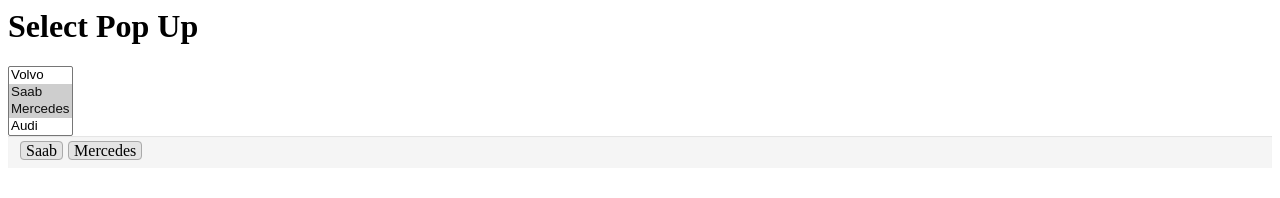
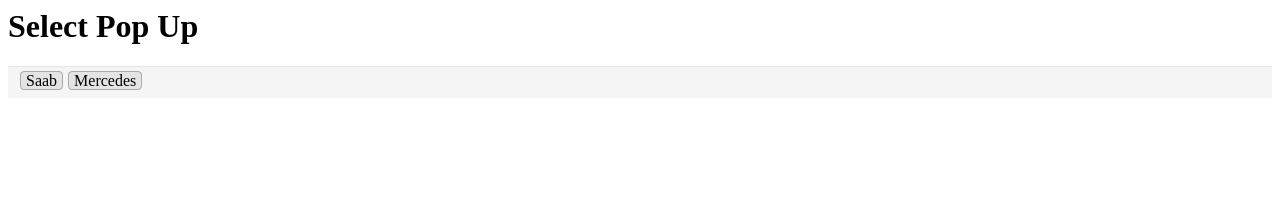
Before and after one commit to motestt65677/selectPopUp, a plain HTML site: page index.html in a window 1280 px wide. Drawn offline with Linux system fonts and the light colour scheme.

Commit message:
added README.md

```diff
--- a/selectPopUp.js
+++ b/selectPopUp.js
@@ -16,6 +16,7 @@ var SelectPopUP = function(target, settings){
 				this.target = document.querySelector(target);
 				break;
         }
+        this.target.classList.add("hide");
         this.selectedOptions = this.getSelectedOptions();
         this.selectedValue = this.getSelectedValue();
         this.selectedText = this.getSelectedText();
@@ -23,6 +24,8 @@ var SelectPopUP = function(target, settings){
         this.options = this.getOptions();
         this.settings = this.getSettings(settings);
         this.buildSelect();
+        window.addEventListener("click", this.hideSelection.bind(this));
+        this.selectionContainer.addEventListener("click", this.selectionOnClick.bind(this));
 
         // this.target.
 		//this.target.parentNode.replaceChild(this.select, this.target);
@@ -54,7 +57,6 @@ var SelectPopUP = function(target, settings){
         }
         this.select = select;
         this.select.addEventListener("click", this.toggleSelection.bind(this));
-
         //create selectionList
         var selectionContainer = document.createElement('span');
         var selectionTitle = document.createElement("div");
@@ -87,16 +89,18 @@ var SelectPopUP = function(target, settings){
         buttonContainer.classList.add("buttonContainer");
 
 
-        var selectionConfirm = document.createElement("button");
-        selectionConfirm.innerHTML = "Confirm";
-        selectionConfirm.classList.add("selectionConfirm");
-        var selectionCancel = document.createElement("button");
-        selectionCancel.innerHTML = "Cancel";
-        selectionCancel.classList.add("selectionCancel");
-        selectionCancel.addEventListener("click", this.toggleSelection.bind(this))
+        //Confirm and Cancel
+        // var selectionConfirm = document.createElement("button");
+        // selectionConfirm.innerHTML = "Confirm";
+        // selectionConfirm.classList.add("selectionConfirm");
+        // var selectionCancel = document.createElement("button");
+        // selectionCancel.innerHTML = "Cancel";
+        // selectionCancel.classList.add("selectionCancel");
+        // selectionCancel.addEventListener("click", this.toggleSelection.bind(this))
+        // buttonContainer.appendChild(selectionConfirm);
+        // buttonContainer.appendChild(selectionCancel);
 
-        buttonContainer.appendChild(selectionConfirm);
-        buttonContainer.appendChild(selectionCancel);
+
         selectionFooter.appendChild(buttonContainer);
         selectionContainer.appendChild(selectionFooter);
 
@@ -105,66 +109,17 @@ var SelectPopUP = function(target, settings){
         this.target.parentNode.appendChild(this.select);
 
         this.updateSelection();
-		// this.select.classList.add('select');
-		// this.select.setAttribute('tabindex', this.target.tabIndex);
-		// this.select.addEventListener('keydown', this.handleSelectKeydown.bind(this));
+    }
 
-		// this.display = document.createElement('span');
-		// this.display.classList.add('value');
-		// this.display.addEventListener('click', this.handleDisplayClick.bind(this));
-		// this.select.appendChild(this.display);
-
-		// this.buildList();
-
-		// if(this.options.length) {
-		// 	this.value = this.options[this.target.selectedIndex].getAttribute('data-value');
-		// 	this.selected = this.options[this.target.selectedIndex];
-		// 	this.display.innerHTML = this.selected.innerHTML;
-		// }
-
-		// if(
-		// 	(this.settings.filtered === 'auto' && this.options.length >= this.settings.filter_threshold) ||
-		// 	this.settings.filtered === true
-		// ) {
-		// 	this.isLarge = true;
-		// 	this.select.classList.add('large');
-		// }
+    this.toggleSelection = function(e){
+        e.stopPropagation();
+        this.selectionContainer.classList.toggle("hide");
     }
-    // this.buildList = function() {
-	// 	this.list = document.createElement('div');
-	// 	this.list.classList.add('list');
-	// 	this.list.setAttribute('tabindex', '-1');
-	// 	// this.list.addEventListener('keydown', this.handleListKeydown.bind(this));
-	// 	// this.list.addEventListener('mouseenter', function() {
-	// 	// 	this.options[this.highlighted].classList.remove('hovered');
-	// 	// }.bind(this));
-
-	// 	this.highlighted = this.target.selectedIndex;
-
-	// 	//this.buildFilter();
-	// 	this.buildOptions();
-
-	// 	this.select.appendChild(this.list);
-    // };
-    // this.buildOptions = function() {
-	// 	var ul = document.createElement('ul');
-
-	// 	var options = this.target.querySelectorAll('option');
-
-	// 	for(var i = 0; i < options.length; i++) {
-	// 		var li = document.createElement('li');
-	// 		    li.setAttribute('data-value', options[i].value);
-	// 		    li.innerHTML = options[i].innerHTML;
-	// 		    li.addEventListener('click', this.handleOptionClick.bind(this));
-
-	// 		ul.appendChild(li);
-	// 		this.options.push(li);
-	// 	}
-
-	// 	this.list.appendChild(ul);
-    // };
-    this.toggleSelection = function(){
-        this.selectionContainer.classList.toggle("hide");
+    this.selectionOnClick = function(e){
+        e.stopPropagation();
+    }
+    this.hideSelection = function(){
+        this.selectionContainer.classList.add("hide");
     }
 
     this.getSelectedValue = function(){
@@ -197,10 +152,7 @@ var SelectPopUP = function(target, settings){
         return retOptions;
     }
     this.updateSelect = function(){
-
-
         //update selected option
-
         this.select.innerHTML = "";
         this.selectedOptions = [];
         var selections = this.selectionContainer.getElementsByClassName("selection");
@@ -211,9 +163,6 @@ var SelectPopUP = function(target, settings){
                 this.select.appendChild(this.createSelectedItem(selectionText.innerHTML));
             }
         }
-
-        //this.updateTarget();
-
     }
     this.updateSelection = function(){
         var selections = this.selectionContainer.getElementsByClassName("selection");
@@ -266,19 +215,6 @@ var SelectPopUP = function(target, settings){
         this.selectedOptions = selectedOptions;
         this.selectedText = selectedText;
         this.selectedValue = selectedValue;
-
-        //
-        // var options = this.target.children;
-        // var selectedValue = this.selectedValue ? this.selectedValue :[];
-        // console.log(selectedValue);
-        // for(var i = 0; i < options.length; i++){
-        //     if(selectedValue.includes(options[i].value)){
-        //         options[i].selected = true;
-        //     }else{
-        //         options[i].selected = false;
-        //     }
-        // }
-        //this.target.setAttribute("value", this.selectedValue);
     }
     this.findOptionByValue = function(input){
         for(var i = 0; i < this.options.length; i++){
@@ -289,13 +225,7 @@ var SelectPopUP = function(target, settings){
     }
     this.selectionOnChange = function(){
         this.updateTargetFromSelection();
-        //this.selectedOptions = this.getSelectedOptions();
-
-        // this.selectedText = this.getSelectedText();
-        // this.selectedValue = this.getSelectedValue();
         this.updateSelect();
-
-        // this.updateTarget();
     }
     this.init();
 }
```
Also changed, not shown: index.html (+2 -1 lines), result.html (deleted), 1 other file.
